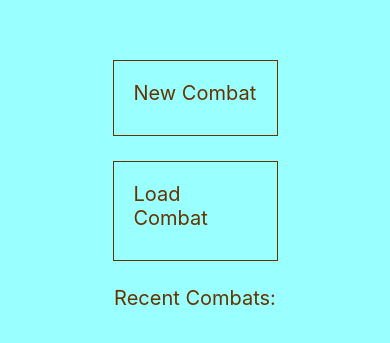
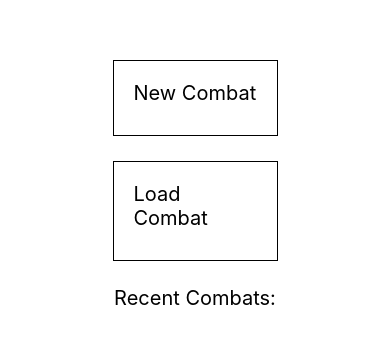
Before and after one commit to applied-sorcery/dnd-init-tracker, a React Native app: screen / in a window 390 px wide. Shown: the part 247-590 px from the top of the page. Built offline with nearby package versions, Linux system fonts and the light colour scheme.

Commit message:
less ugly dark mode colors

```diff
--- a/colors.js
+++ b/colors.js
@@ -5,14 +5,14 @@ import { Appearance } from 'react-native'
 
 
 export const lightColors = {
-  text: '#663300',
-  background: '#99ffff',
+  text: '#000',
+  background: '#fff',
 }
 
 export const darkColors = {
   //background: "#2f363c",
-  text: '#99ffff',
-  background: '#663300',
+  text: '#33ff33',
+  background: '#333',
 }
 
 export const colors = Appearance.getColorScheme() === 'dark' ? darkColors: lightColors
```
